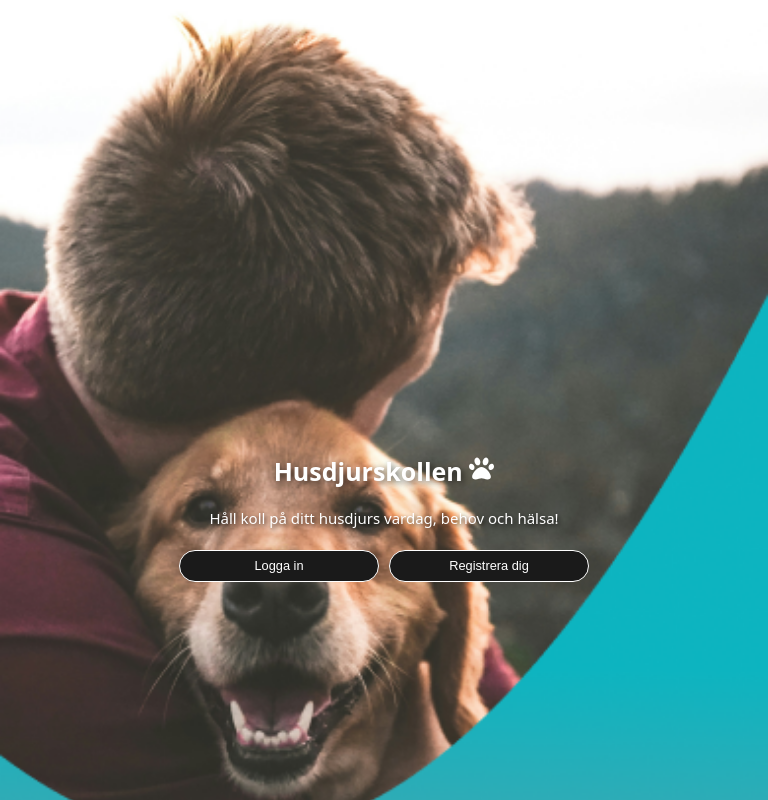
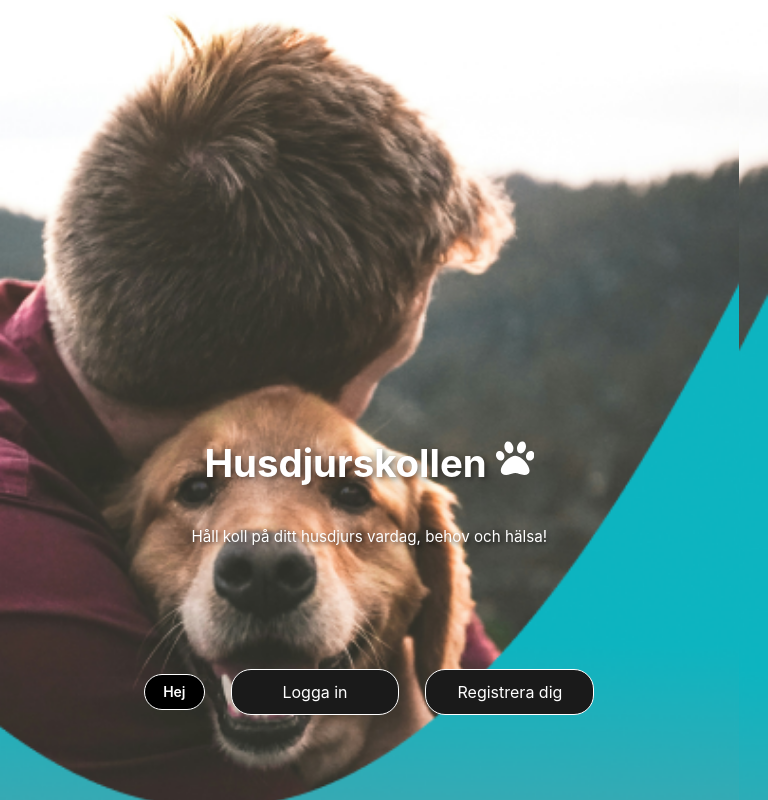
Before and after one commit to Thela1989/Husdjurskollen, a React (Vite) app in the folder husdjursApp-frontend/: page / in a window 768 px wide. Built offline with nearby package versions, Linux system fonts and the light colour scheme.

Commit message:
Added mantine

```diff
--- a/husdjursApp-frontend/package.json
+++ b/husdjursApp-frontend/package.json
@@ -10,6 +10,9 @@
     "preview": "vite preview"
   },
   "dependencies": {
+    "@mantine/core": "^9.1.1",
+    "@mantine/form": "^9.1.1",
+    "@mantine/hooks": "^9.1.1",
     "axios": "^1.9.0",
     "react": "^19.1.0",
     "react-dom": "^19.1.0",
--- a/husdjursApp-frontend/src/assets/index.css
+++ b/husdjursApp-frontend/src/assets/index.css
@@ -24,6 +24,10 @@ body {
   overscroll-behavior: none;
 }
 
+* {
+  box-sizing: border-box;
+}
+
 html {
   min-height: 100%;
   background-image: url("/testbilder/background.jpg");
@@ -41,6 +45,7 @@ body {
   font-family: inherit;
   background: transparent;
   overflow-x: hidden;
+  display: flex;
 }
 
 .PetCare-List {
@@ -50,20 +55,28 @@ body {
 .hero-section {
   min-height: 100vh;
   display: flex;
-  justify-content: center;
-  align-items: flex-start;
+  align-items: center;
   text-align: center;
-  box-sizing: border-box;
   flex-direction: column;
+  padding: 1rem;
+  padding-bottom: clamp(2rem, 8vh, 5rem);
 }
 
 .hero-content {
-  padding-top: 200px;
+  flex: 1;
+  display: flex;
+  flex-direction: column;
+  align-items: center;
+  justify-content: flex-end;
+  margin-bottom: 100px;
+  width: min(92vw, 760px);
 }
 
 #WelcomeP {
   color: #ffffff;
-  font-size: 15px;
+  font-size: clamp(0.95rem, 1.8vw, 1.15rem);
+  max-width: 62ch;
+  margin-inline: auto;
 
   text-shadow: 2px 2px 4px rgba(0, 0, 0, 0.7);
 }
@@ -84,7 +97,7 @@ body {
 }
 
 @media (max-width: 768px) {
-  § html,
+  html,
   body {
     min-height: 100vh;
     height: 100%;
@@ -94,6 +107,7 @@ body {
     background-size: cover;
     background-attachment: scroll;
     background-color: #000;
+    display: flex;
   }
 
   .PetName {
@@ -113,31 +127,63 @@ body {
   }
 
   button {
-    font-size: 0.9rem;
+    width: min(88vw, 320px);
+    font-size: 0.95rem;
     padding: 0.5rem 1rem;
+    justify-content: flex-end;
+  }
+
+  .button-row {
+    width: 100%;
+    flex-direction: column;
+    align-items: center;
+    justify-content: flex-end;
+
+    gap: 0.75rem;
+  }
+
+  .hero-section {
+    min-height: 100svh;
+
+    padding-bottom: clamp(2rem, 10svh, 6rem);
+  }
+
+  .hero-content {
+    padding-top: 0;
+    padding-inline: 0.4rem;
   }
 
   .welcomeText {
-    font-size: 25px;
-    margin-top: 40px;
+    font-size: clamp(1.8rem, 9vw, 2.4rem);
+    margin-top: 0;
+    line-height: 1.1;
     text-shadow: 2px 2px 6px rgba(0, 0, 0, 0.6);
     color: white;
   }
 }
 
-.hero-section {
-  align-items: center;
+@media (min-width: 769px) and (max-width: 1100px) {
+  .hero-section {
+    padding-bottom: clamp(2.5rem, 9vh, 6rem);
+  }
 
-  justify-content: center;
-  display: flex;
-  text-align: center;
-  min-height: 100vh;
-  padding: 1rem;
+  .hero-content {
+    width: min(86vw, 700px);
+    padding-top: clamp(3rem, 10vh, 7rem);
+  }
+
+  .button-row {
+    gap: 0.8rem;
+  }
 }
 
 @media (min-width: 768px) {
   .account-container {
     max-width: 700px;
+  }
+
+  .button-row {
+    flex-direction: row;
   }
 }
 .p-4 {
@@ -148,10 +194,10 @@ body {
 }
 button {
   border-radius: 20px !important;
-  width: 200px;
+  width: clamp(150px, 22vw, 220px);
   border: 1px solid transparent;
   padding: 0.6em 1.2em;
-  font-size: 0.8em;
+  font-size: clamp(0.85rem, 1.3vw, 1rem);
   font-weight: 500;
   background-color: #1a1a1a;
   color: white;
@@ -195,6 +241,16 @@ a:hover {
   flex-wrap: wrap;
 }
 
+.button-row {
+  display: flex;
+  justify-content: center;
+  align-items: center;
+  flex-wrap: wrap;
+  gap: 1rem;
+  width: min(92vw, 820px);
+  margin-inline: auto;
+}
+
 .button-row button {
   border: solid white 1.5px;
 }
@@ -214,6 +270,8 @@ input {
   color: #ffffff;
   background-color: #1a1a1a;
   padding: 0.5rem;
+  width: min(92vw, 360px);
+  max-width: 100%;
 }
 
 ::placeholder {
--- a/husdjursApp-frontend/src/main.tsx
+++ b/husdjursApp-frontend/src/main.tsx
@@ -2,9 +2,13 @@ import { StrictMode } from "react";
 import { createRoot } from "react-dom/client";
 import ".//assets/index.css";
 import App from "./App.tsx";
+import { MantineProvider } from "@mantine/core";
+import "@mantine/core/styles.css";
 
 createRoot(document.getElementById("root")!).render(
   <StrictMode>
-    <App />
-  </StrictMode>
+    <MantineProvider>
+      <App />
+    </MantineProvider>
+  </StrictMode>,
 );
--- a/husdjursApp-frontend/src/pages/HomePage.tsx
+++ b/husdjursApp-frontend/src/pages/HomePage.tsx
@@ -3,6 +3,7 @@ import { FaPaw } from "react-icons/fa";
 import { useState } from "react";
 import RegisterForm from "../components/RegisterForm";
 import LoginForm from "../components/LoginForm";
+import { Button } from "@mantine/core";
 
 function HomePage() {
   const [showRegister, setShowRegister] = useState(false);
@@ -29,6 +30,7 @@ function HomePage() {
       </div>
       {!showRegister && !showLogin && (
         <div className="button-row">
+          <Button color="black">Hej</Button>
           <button onClick={handleLoginClick}>Logga in</button>
           <button onClick={handleRegisterClick}>Registrera dig</button>
         </div>
```
Also changed, not shown: 1 other file (tests, documents, lock files or other folders).
